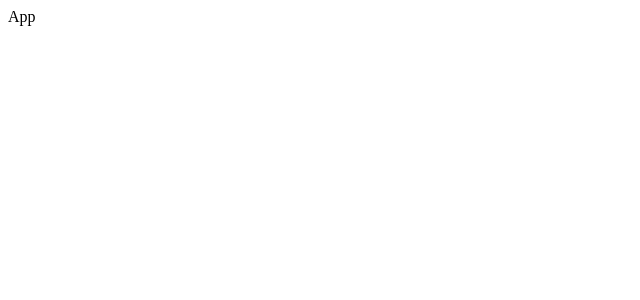
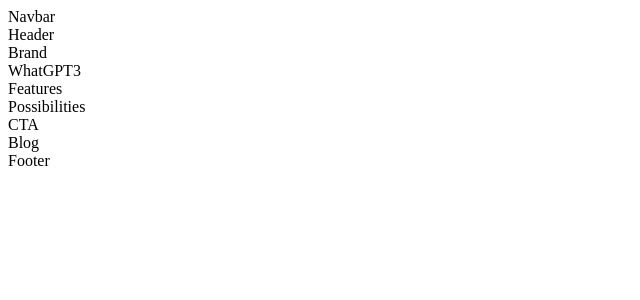
Before and after one commit to Shivanand0297/gpt-ai, a React (Create React App) app: page / in a window 1280 px wide. Shown: the top 300 px of the page, without its empty margins (0-640 px from the left). Built offline with nearby package versions, Linux system fonts and the light colour scheme.

Commit message:
called all the components

```diff
--- a/src/App.js
+++ b/src/App.js
@@ -7,7 +7,19 @@ import { CTA, Brand, Navbar } from './components'
 
 const App = () => {
   return (
-    <div>App</div>
+    <div className='App' >
+      <div className='gradient_bg'>
+        <Navbar/>
+        <Header/>
+      </div>
+      <Brand/>
+      <WhatGPT3/>
+      <Features/>
+      <Possibilities/>
+      <CTA/>
+      <Blog/>
+      <Footer/>
+    </div>
   )
 }
 
```
